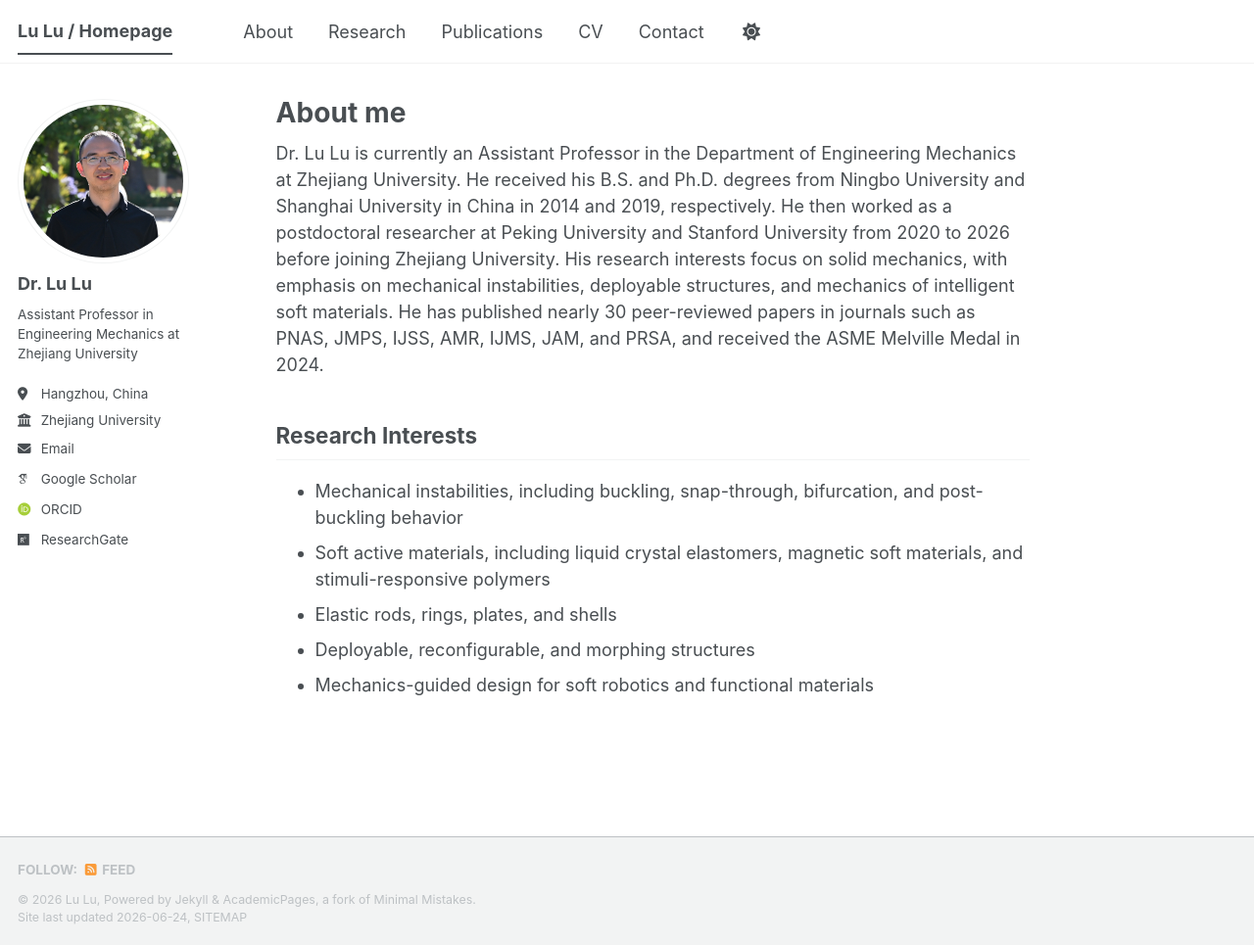
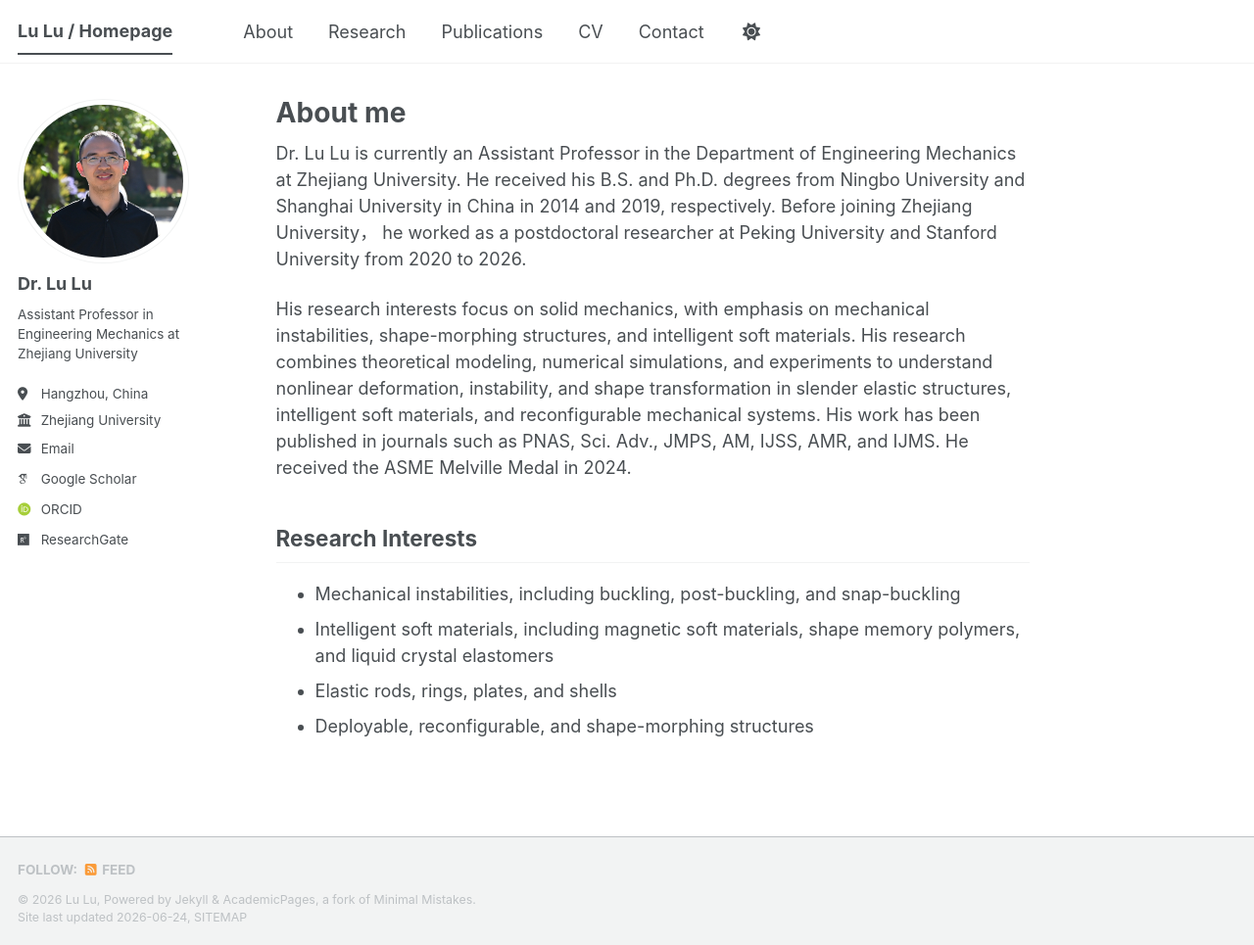
Before and after one commit to ZJU-LuLab/ZJU-LuLab.github.io, a Jekyll site: the page built from _pages/about.md, in a window 1280 px wide and 965 px high. Shown: the whole window at 98% size. Built offline with Jekyll 4.4.1, drawn with Linux system fonts in a browser that asks for light colours; some web fonts are replaced; a script bundle is joined from its source files by our own code; library files that are not in the unit come from our copies.

Commit message:
Update about.md

```diff
--- a/_pages/about.md
+++ b/_pages/about.md
@@ -7,12 +7,13 @@ redirect_from:
   - /about.html
 ---
 
-Dr. Lu Lu is currently an Assistant Professor in the Department of Engineering Mechanics at Zhejiang University. He received his B.S. and Ph.D. degrees from Ningbo University and Shanghai University in China in 2014 and 2019, respectively. He then worked as a postdoctoral researcher at Peking University and Stanford University from 2020 to 2026 before joining Zhejiang University. His research interests focus on solid mechanics, with emphasis on mechanical instabilities, deployable structures, and mechanics of intelligent soft materials. He has published nearly 30 peer-reviewed papers in journals such as PNAS, JMPS, IJSS, AMR, IJMS, JAM, and PRSA, and received the ASME Melville Medal in 2024.
+Dr. Lu Lu is currently an Assistant Professor in the Department of Engineering Mechanics at Zhejiang University. He received his B.S. and Ph.D. degrees from Ningbo University and Shanghai University in China in 2014 and 2019, respectively. Before joining Zhejiang University， he worked as a postdoctoral researcher at Peking University and Stanford University from 2020 to 2026.
+
+His research interests focus on solid mechanics, with emphasis on mechanical instabilities, shape-morphing structures, and intelligent soft materials. His research combines theoretical modeling, numerical simulations, and experiments to understand nonlinear deformation, instability, and shape transformation in slender elastic structures, intelligent soft materials, and reconfigurable mechanical systems. His work has been published in journals such as PNAS, Sci. Adv., JMPS, AM, IJSS, AMR, and IJMS. He received the ASME Melville Medal in 2024.
 
 ## Research Interests
 
-- Mechanical instabilities, including buckling, snap-through, bifurcation, and post-buckling behavior
-- Soft active materials, including liquid crystal elastomers, magnetic soft materials, and stimuli-responsive polymers
+- Mechanical instabilities, including buckling, post-buckling, and snap-buckling
+- Intelligent soft materials, including magnetic soft materials, shape memory polymers, and liquid crystal elastomers
 - Elastic rods, rings, plates, and shells
-- Deployable, reconfigurable, and morphing structures
-- Mechanics-guided design for soft robotics and functional materials
+- Deployable, reconfigurable, and shape-morphing structures
```
